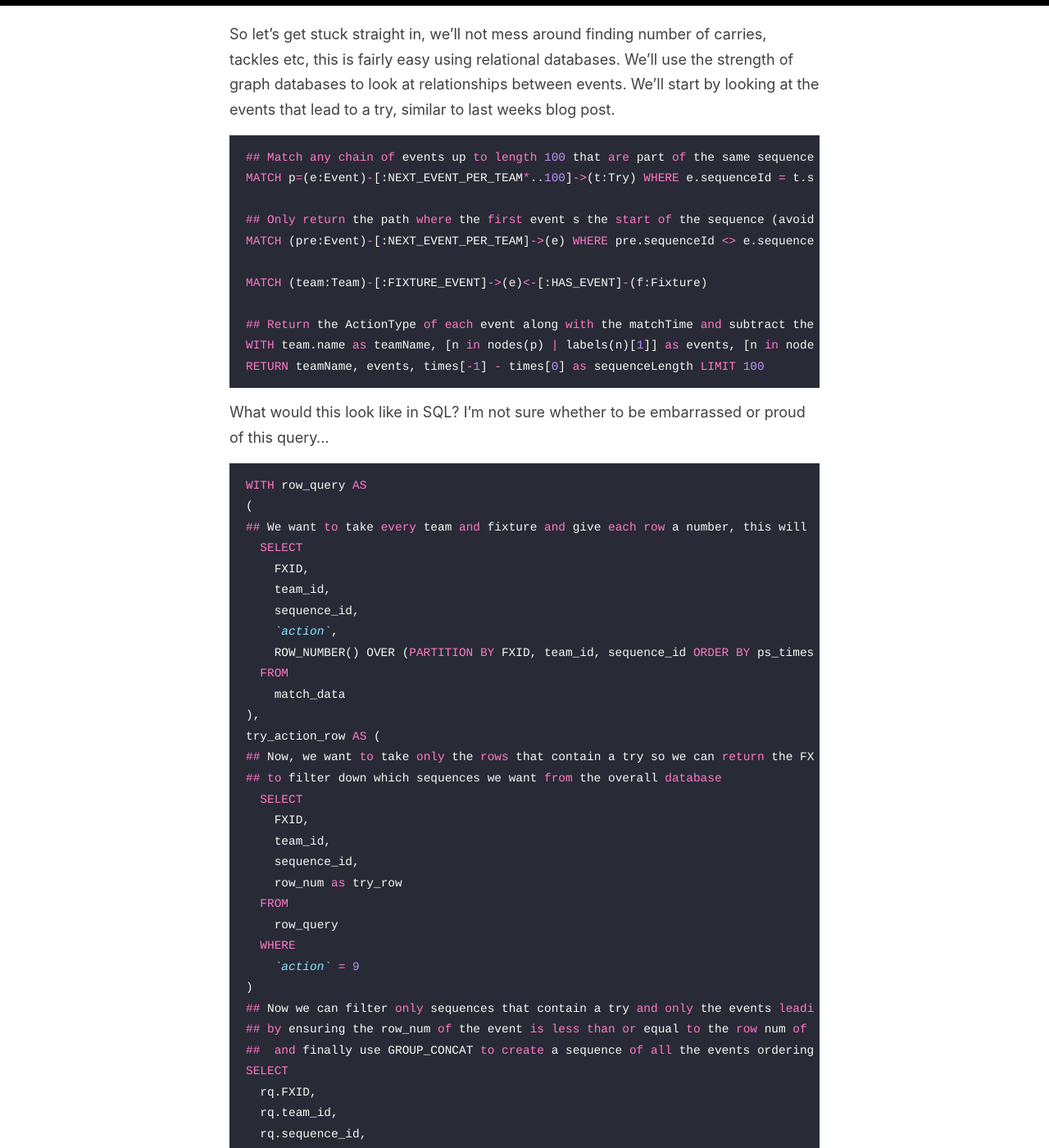
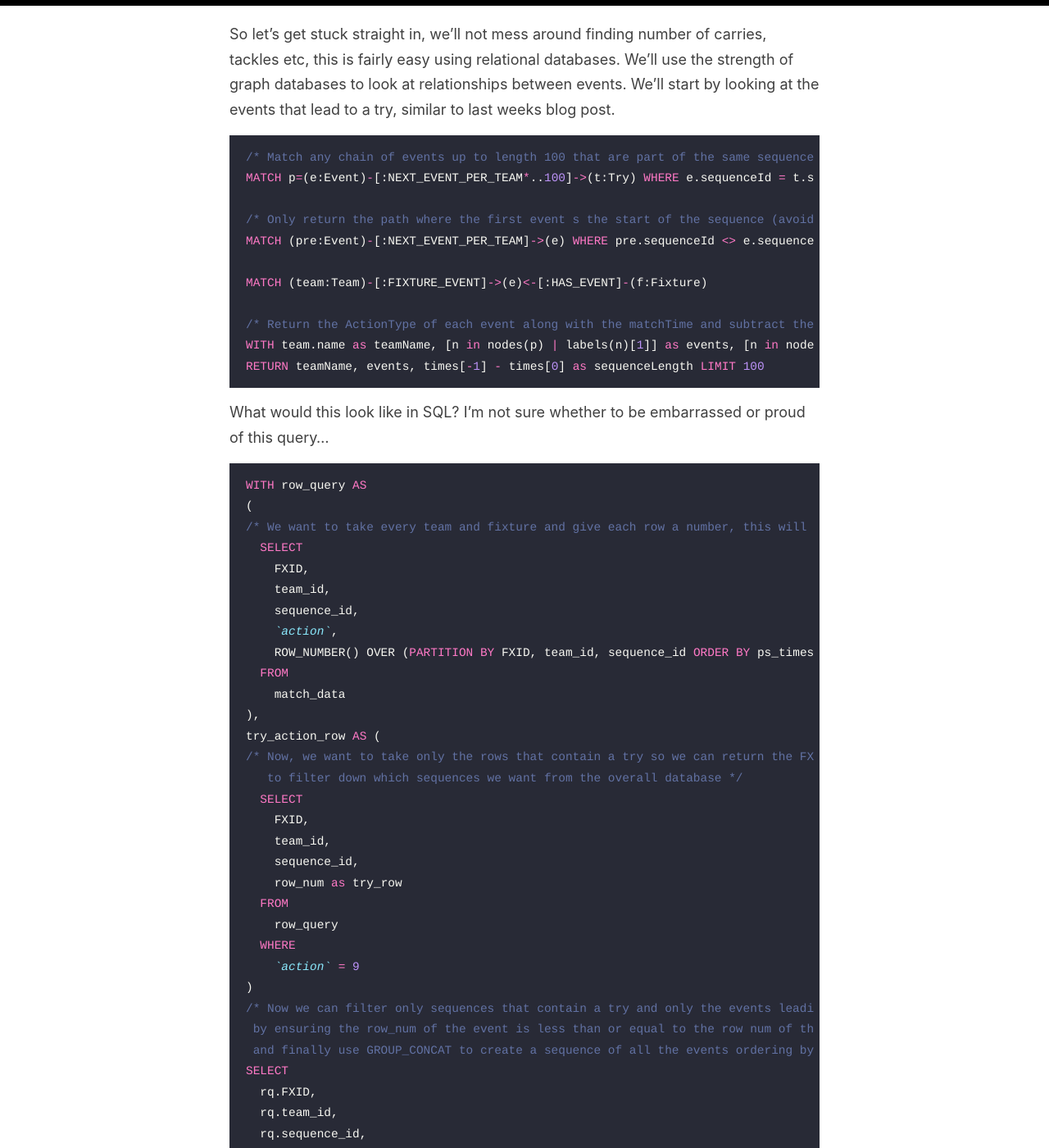
Before and after one commit to Grant592/grant592.github.io, a Jekyll site: the page built from _posts/2021-11-10-graph-databases-opta2.md, in a window 1280 px wide and 1400 px high, scrolled down 1047 px. Shown: the whole window at 82% size. Built offline with Jekyll 4.4.1, drawn with Linux system fonts in a browser that asks for light colours; comment, search, counter and statistics services are not loaded; some of the changed text lies outside the part shown.

Commit message:
edited errors

````diff
--- a/_posts/2021-11-10-graph-databases-opta2.md
+++ b/_posts/2021-11-10-graph-databases-opta2.md
@@ -38,15 +38,15 @@ RETURN t1.name as teamName, COUNT(*) as numFixtures
 So let's get stuck straight in, we'll not mess around finding number of carries, tackles etc, this is fairly easy using relational databases. We'll use the strength of graph databases to look at relationships between events. We'll start by looking at the events that lead to a try, similar to last weeks blog post.
 
 ```sql
-## Match any chain of events up to length 100 that are part of the same sequence
+/* Match any chain of events up to length 100 that are part of the same sequence */
 MATCH p=(e:Event)-[:NEXT_EVENT_PER_TEAM*..100]->(t:Try) WHERE e.sequenceId = t.sequenceId
 
-## Only return the path where the first event s the start of the sequence (avoid all sub-paths)
+/* Only return the path where the first event s the start of the sequence (avoid all sub-paths) */
 MATCH (pre:Event)-[:NEXT_EVENT_PER_TEAM]->(e) WHERE pre.sequenceId <> e.sequenceId
 
 MATCH (team:Team)-[:FIXTURE_EVENT]->(e)<-[:HAS_EVENT]-(f:Fixture)
 
-## Return the ActionType of each event along with the matchTime and subtract the min from the max times
+/* Return the ActionType of each event along with the matchTime and subtract the min from the max times */
 WITH team.name as teamName, [n in nodes(p) | labels(n)[1]] as events, [n in nodes(p) | n.matchTime] as times
 RETURN teamName, events, times[-1] - times[0] as sequenceLength LIMIT 100
 ```
@@ -56,7 +56,7 @@ What would this look like in SQL? I'm not sure whether to be embarrassed or prou
 ```sql
 WITH row_query AS
 (
-## We want to take every team and fixture and give each row a number, this will help with ordering the events
+/* We want to take every team and fixture and give each row a number, this will help with ordering the events */
   SELECT
     FXID,
     team_id,
@@ -67,8 +67,8 @@ WITH row_query AS
     match_data
 ),
 try_action_row AS (
-## Now, we want to take only the rows that contain a try so we can return the FXID, team and sequence_id
-## to filter down which sequences we want from the overall database
+/* Now, we want to take only the rows that contain a try so we can return the FXID, team and sequence_id
+   to filter down which sequences we want from the overall database */
   SELECT
     FXID,
     team_id,
@@ -79,9 +79,9 @@ try_action_row AS (
   WHERE
     `action` = 9
 )
-## Now we can filter only sequences that contain a try and only the events leading upto the try
-## by ensuring the row_num of the event is less than or equal to the row num of the try
-##  and finally use GROUP_CONCAT to create a sequence of all the events ordering by row number
+/* Now we can filter only sequences that contain a try and only the events leading upto the try
+ by ensuring the row_num of the event is less than or equal to the row num of the try
+ and finally use GROUP_CONCAT to create a sequence of all the events ordering by row number */
 SELECT
   rq.FXID,
   rq.team_id,
@@ -249,24 +249,24 @@ Looking at the `Attacking Qualities` column (attacking qualities are actions suc
 So we've looked at the try scoring sequences by team, but can we see which players have the most involvements per try? We'll run this little number with Cypher.
 
 ```sql
-## Match all events as part of a try scoring sequence
+/* Match all events as part of a try scoring sequence */
 MATCH p=(e:Event)-[:NEXT_EVENT_PER_TEAM*..100]->(t:Try) WHERE e.sequenceId = t.sequenceId
 
-## Ensure we only take the longest path. Without this, the query would return
-## every shorter path that made up the bigger path
+/* Ensure we only take the longest path. Without this, the query would return
+ every shorter path that made up the bigger path */
 MATCH (pre:Event)-[:NEXT_EVENT_PER_TEAM]->(e) WHERE pre.sequenceId <> e.sequenceId
 
-## Get the team name and fixture id for the event that starts each sequence
+/* Get the team name and fixture id for the event that starts each sequence */
 MATCH (team:Team)-[:FIXTURE_EVENT]->(e)<-[:HAS_EVENT]-(f:Fixture)
 WITH team.name as teamName, t.sequenceId AS seqId, nodes(p) as events, f.fxid as fxid
 
-## Iterate through all of the events in each sequence
+/* Iterate through all of the events in each sequence */
 UNWIND events AS event
 
-## Match the player the event was attributed to
+/* Match the player the event was attributed to */
 MATCH (event)<-[:INDIVIDUAL_EVENT]-(p:Player)
 
-## Remove scrum halfs as they rank highest anyway due to num passes
+/* Remove scrum halfs as they rank highest anyway due to num passes */
 WHERE NOT EXISTS((p)-[:HAS_APPEARANCE]-(:Appearance {posId: 9}))
 WITH
   teamName,
````
